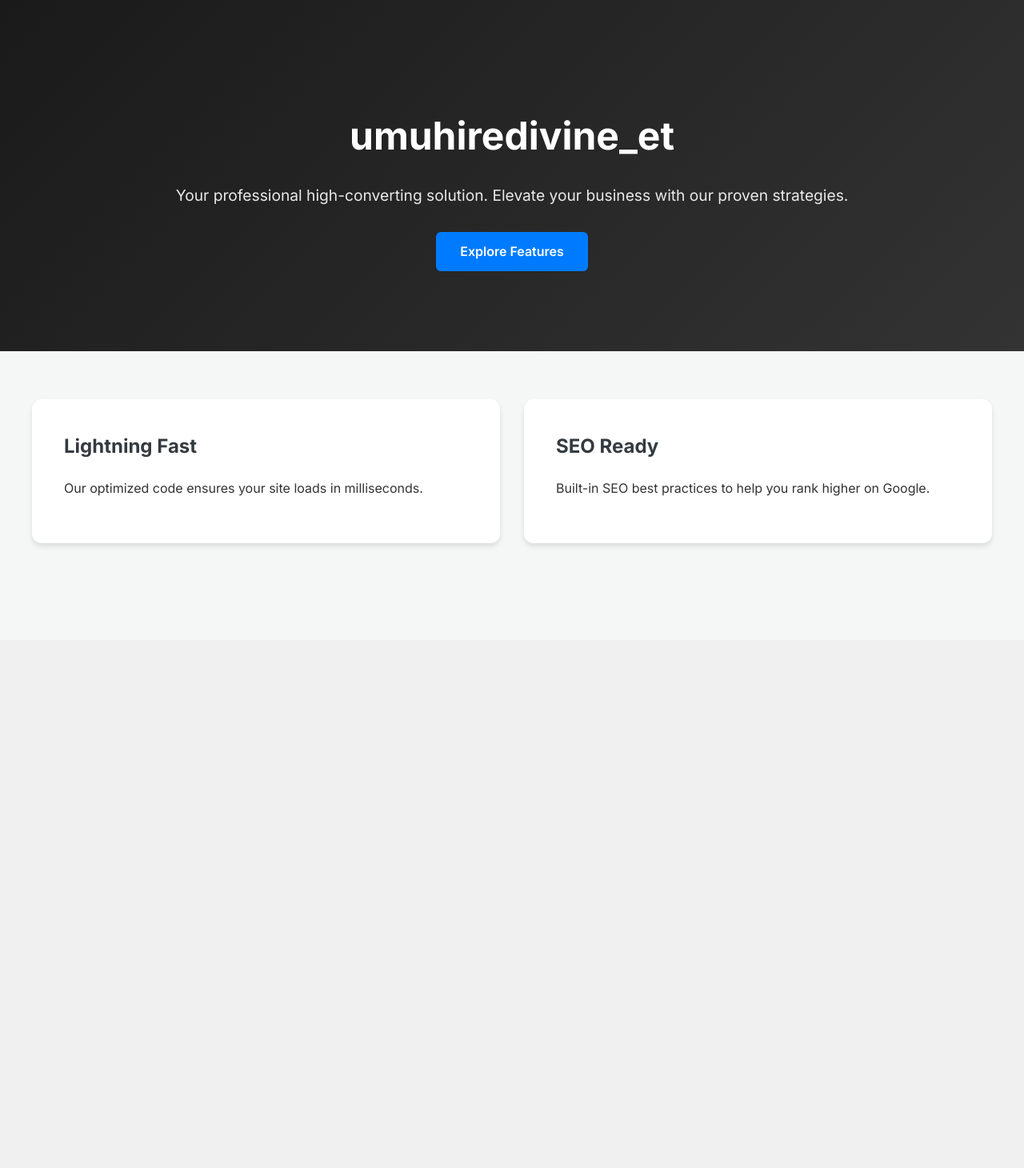
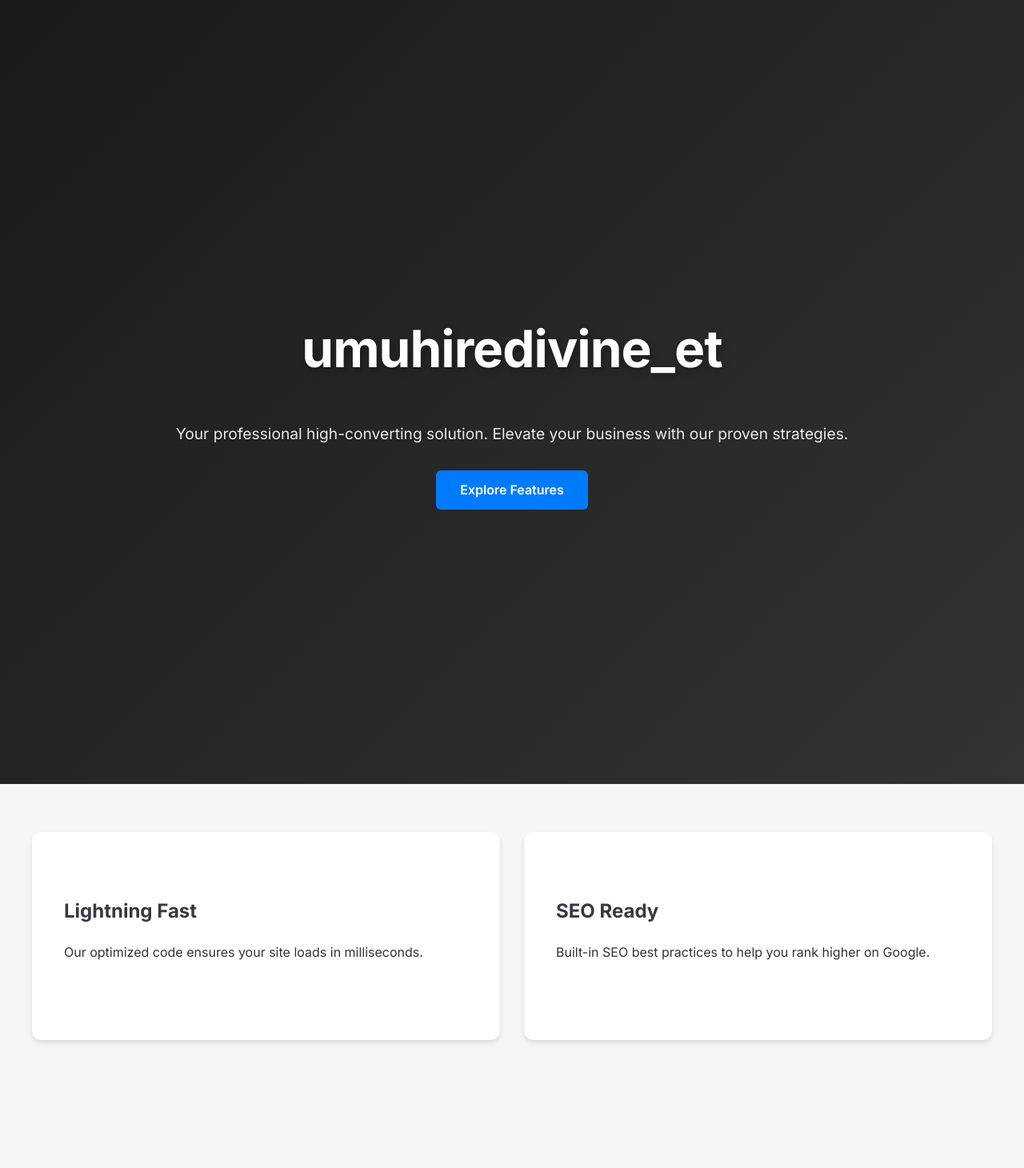
Before and after one commit to ghost123w/umuhiredivine_et, a PHP site: page / in a window 1280 px wide. Shown: the whole page at 80% size. Before the commit the page ends 682 px from the top, so only its background shows below. Run offline with PHP 8.4, Linux system fonts and the light colour scheme; data comes from the database, SQL or seed files in the repository; both versions use the stored data as it was after the commit.

Commit message:
Implement high-converting landing page with bold branding and secure multi-admin panel.
- Procedural PHP architecture optimized for cPanel deployment.
- Site rebranded to "umuhiredivine_et" with bold styling (font-weight: 800).
- Implemented "long scroll" effect with increased vertical spacing.
- Added Intersection Observer for scroll-triggered reveal animations.
- Secure admin panel with SQLite backend, CSRF protection, and password hashing.
- Support for multiple administrators via 'admin/signup.php'.
- Professional office background image for admin hero.
- Installation wizard (install.php) for fresh setup.

Co-authored-by: ghost123w <76251002+ghost123w@users.noreply.github.com>

```diff
--- a/css/style.css
+++ b/css/style.css
@@ -19,12 +19,23 @@ body {
 
 .hero {
     text-align: center;
-    padding: 100px 20px;
+    padding: 250px 20px;
     background: linear-gradient(135deg, #1a1a1a 0%, #333 100%);
     color: #fff;
+    min-height: 60vh;
+    display: flex;
+    flex-direction: column;
+    justify-content: center;
+    align-items: center;
 }
 
-.hero h1 { font-size: 3rem; margin-bottom: 20px; }
+.hero h1 {
+    font-size: 4rem;
+    margin-bottom: 20px;
+    font-weight: 800;
+    letter-spacing: -1px;
+    text-shadow: 2px 4px 8px rgba(0,0,0,0.3);
+}
 .hero p { font-size: 1.2rem; margin-bottom: 30px; opacity: 0.9; }
 
 .grid {
@@ -38,7 +49,8 @@ body {
 
 .reveal-section {
     background: #fff;
-    padding: 40px;
+    padding: 80px 40px;
+    margin-bottom: 100px;
     border-radius: 12px;
     box-shadow: var(--shadow);
     opacity: 0;
@@ -179,18 +191,23 @@ body {
     border-bottom: 2px solid var(--border-color);
 }
 
-.admin-header h1 { margin: 0; font-size: 1.8rem; }
+.admin-header h1 {
+    margin: 0;
+    font-size: 2.2rem;
+    font-weight: 800;
+    color: var(--dark-color);
+}
 
 .dashboard-hero {
     background-image: url('../images/hero-bg.png');
     background-size: cover;
     background-position: center;
     background-attachment: fixed;
-    padding: 100px 20px;
+    padding: 200px 20px;
     color: #fff;
     text-align: center;
     border-radius: 12px;
-    margin-bottom: 30px;
+    margin-bottom: 100px;
     box-shadow: inset 0 0 0 1000px rgba(0,0,0,0.5);
 }
 
@@ -205,7 +222,7 @@ body {
     padding: 25px;
     border-radius: 10px;
     box-shadow: var(--shadow);
-    margin-bottom: 30px;
+    margin-bottom: 100px;
 }
 
 .admin-card h3 { margin-top: 0; margin-bottom: 20px; border-bottom: 1px solid #eee; padding-bottom: 10px; }
--- a/index.php
+++ b/index.php
@@ -33,6 +33,18 @@ try {
                 <h2>Innovation</h2>
                 <p>We deliver cutting-edge technology to your business.</p>
             </section>
+            <section class="reveal-section">
+                <h2>Scalability</h2>
+                <p>Grow your user base without worrying about infrastructure bottlenecks.</p>
+            </section>
+            <section class="reveal-section">
+                <h2>Security</h2>
+                <p>Top-tier protection for your data and your users' privacy.</p>
+            </section>
+            <section class="reveal-section">
+                <h2>Analytics</h2>
+                <p>Insightful data to help you make informed business decisions.</p>
+            </section>
         <?php else: ?>
             <?php foreach ($sections as $s): ?>
                 <section class="reveal-section">
```
Also changed, not shown: data/database.db (added), 1 other file.
